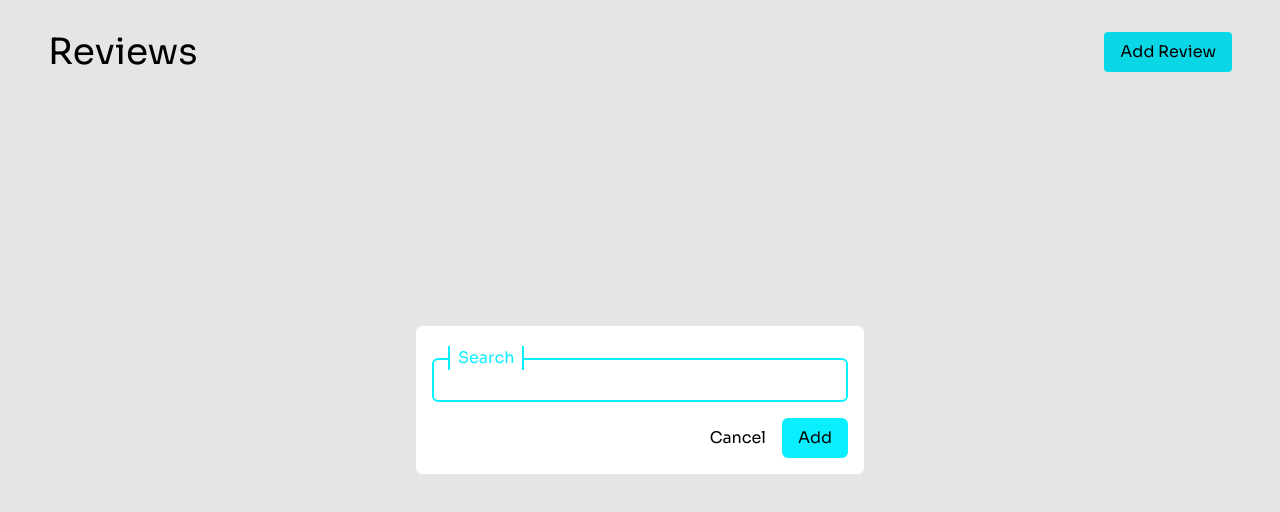
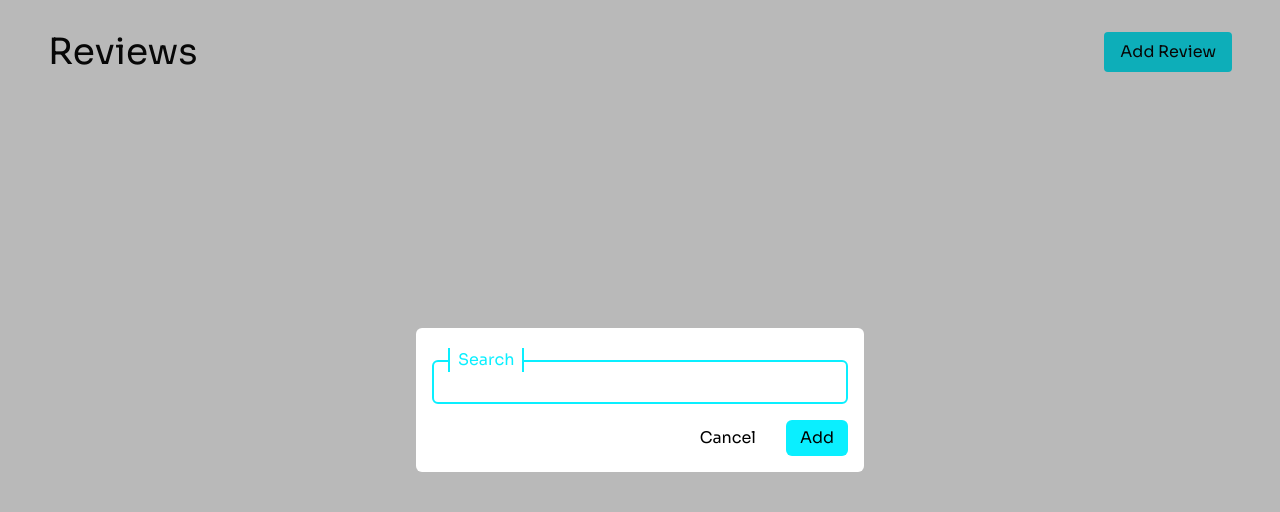
Before and after one commit to MichaelMkrtch/review-site, a React (Vite) app: page / in a window 1280 px wide. Both pictures are taken after a click on the button "Add Review". Shown: the top 512 px of the page. Built offline with nearby package versions, Linux system fonts and the light colour scheme.

Commit message:
style: update modal animation

```diff
--- a/src/components/Modal.jsx
+++ b/src/components/Modal.jsx
@@ -16,7 +16,7 @@ export default function Modal({ open, children, onClose }) {
     <dialog
       ref={dialog}
       id="modal"
-      className="w-3/5 max-w-md rounded-md px-4 pb-4 pt-8 outline-0"
+      className="open:backdrop:animate-fadein open:animate-enter w-3/5 max-w-md rounded-md px-4 pb-4 pt-8 outline-0 backdrop:bg-neutral-900 backdrop:opacity-30"
       onClose={onClose}
     >
       {children}
--- a/src/components/Reviews.jsx
+++ b/src/components/Reviews.jsx
@@ -4,7 +4,7 @@ export default function Reviews({ onAddReview }) {
       <div className="flex items-center justify-between px-12 py-8">
         <h1 className="text-4xl">Reviews</h1>
         <button
-          className="rounded bg-cyan-350 px-4 py-2 text-base transition-colors duration-200 ease-in-out hover:bg-cyan-250"
+          className="rounded bg-cyan-350 px-4 py-2 text-base outline-none transition-colors duration-200 ease-in-out hover:bg-cyan-250"
           onClick={onAddReview}
         >
           Add Review
--- a/src/components/Search.jsx
+++ b/src/components/Search.jsx
@@ -18,10 +18,10 @@ export default function Search() {
       </div>
       <form method="dialog">
         <div className="float-right">
-          <button className="duration200 mr-4 transition-colors ease-in-out hover:text-cyan-250">
+          <button className="duration200 mr-4 rounded-md px-3.5 py-1.5 transition-colors ease-in-out hover:text-cyan-250">
             Cancel
           </button>
-          <button className="rounded-md bg-cyan-350 px-4 py-2 transition-colors duration-200 ease-in-out hover:bg-cyan-250">
+          <button className="rounded-md bg-cyan-350 px-3.5 py-1.5 transition-colors duration-200 ease-in-out hover:bg-cyan-250">
             Add
           </button>
         </div>
--- a/tailwind.config.js
+++ b/tailwind.config.js
@@ -12,6 +12,25 @@ export default {
       fontFamily: {
         sans: ["Sora", '"Plus Jakarta Sans"', "system-ui"],
       },
+      animation: {
+        fadein: "fadein 0.2s cubic-bezier(0.79, 0.33, 0.14, 0.53)",
+        enter: "enter 0.2s cubic-bezier(0.79, 0.33, 0.14, 0.53)",
+        exit: "exit 0.2s cubic-bezier(0.79, 0.33, 0.14, 0.53)",
+      },
+      keyframes: {
+        fadein: {
+          "0%": { opacity: "0%" },
+          "100%": { opacity: "30%" },
+        },
+        enter: {
+          "0%": { transform: "scale(0.95)", opacity: "0" },
+          "100%": { transform: "scale(1)", opacity: "100" },
+        },
+        exit: {
+          "0%": { transform: "scale(1)", opacity: "100" },
+          "100%": { transform: "scale(0.95)", opacity: "0" },
+        },
+      },
     },
   },
   plugins: [],
```
